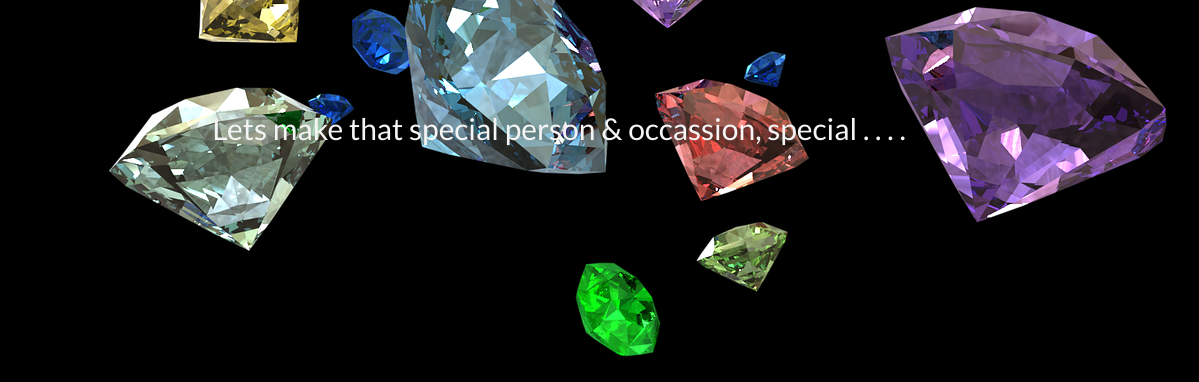
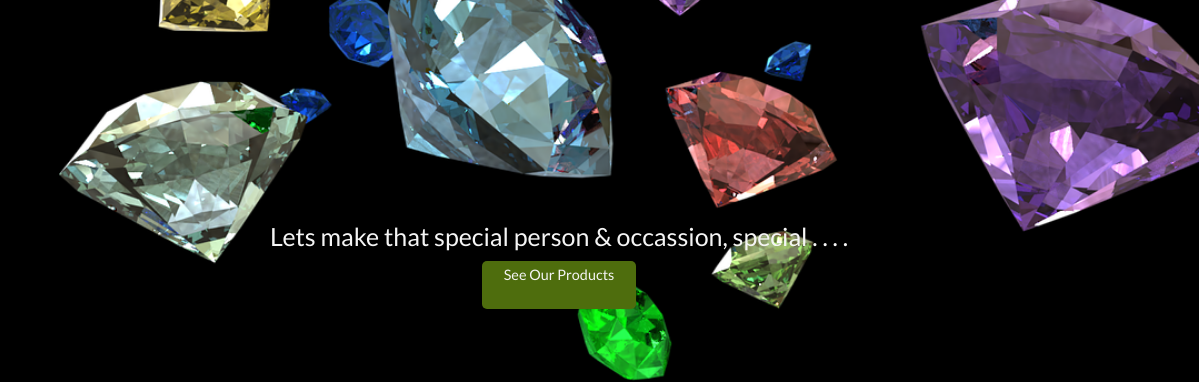
Before and after one commit to sancoj-academy/flexbox, a plain HTML site: page index.html in a window 1280 px wide. Shown: the part 258-640 px from the top of the page, 81-1280 px from the left. Drawn offline with Linux system fonts and the light colour scheme.

Commit message:
center para

```diff
--- a/index.html
+++ b/index.html
@@ -42,6 +42,8 @@
         </div>
         <div id="headerpara">
         <p>Lets make that special person & occassion, special . . . .</p>
+        <a href="#products">See Our Products</a>
+
         </div>
     </div>
 
--- a/style.css
+++ b/style.css
@@ -5,7 +5,7 @@
 }
 
 .header{
-    background: url(/diamonds.png) center no-repeat;
+    background: url(/diamonds.png) center center/cover no-repeat;
     width: 100%;
     height: 100vh;
     background-color: black;
@@ -99,13 +99,33 @@
     text-align: inherit;
     cursor: pointer;
 
+}
+/* showcase text */
+
+#headerpara{
+    text-align: center;
+    font-family: 'Lato', sans-serif;
+    font-size: 25px;
+    color: whitesmoke;
+    display: flex;
+    flex-direction: column;
+    justify-content: center;
+    align-items: center;
+    height: 100%;
+
 
 
 }
-#headerpara p{
-    text-align: center;
-    font-family: 'Lato', sans-serif;
-    font-size: 30px;
+
+#headerpara a{
+    height: 6vh;
+    width: 12vw;
+    background-color: #4e6d0d;
     color: whitesmoke;
-    margin-top: 15rem;
+    text-decoration: none;
+    font-size: 0.9rem;
+    padding: 0.3rem;
+    margin: 0.6rem;
+    border-radius: 5px;
+
 }
```
